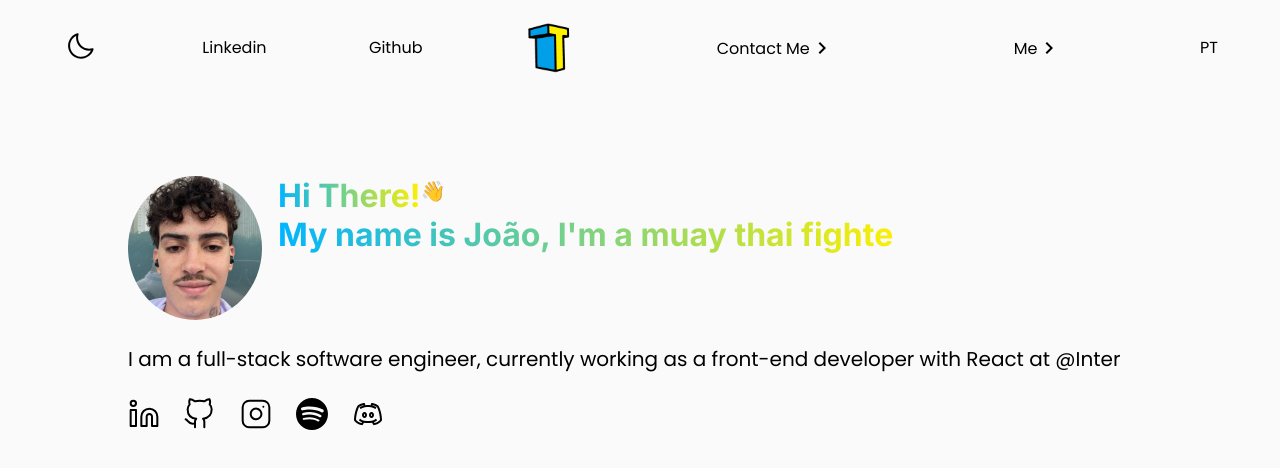
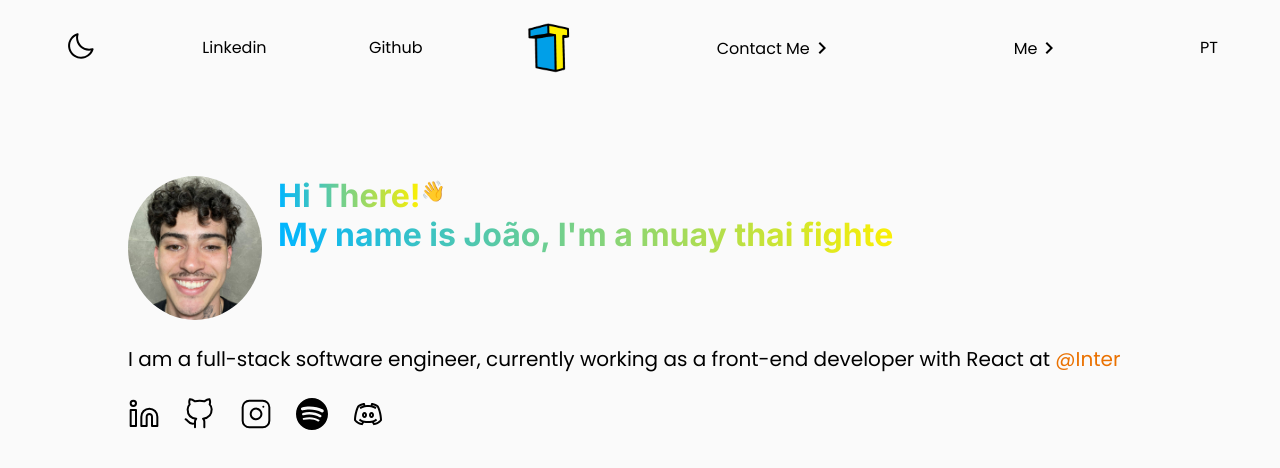
Before and after one commit to txjao/txjao, a React (Vite) app: page / in a window 1280 px wide. Shown: the top 468 px of the page. Built offline with nearby package versions, Linux system fonts and the light colour scheme.

Commit message:
feat: add style and new photo

```diff
--- a/src/Components/Info.tsx
+++ b/src/Components/Info.tsx
@@ -107,6 +107,10 @@ const CompanyLink = styled.a<{ theme: string }>`
   &:hover {
     color: #ea7100;
   }
+
+  @media (max-width: 1440px) {
+    color: #ea7100;
+  }
 `;
 
 
@@ -140,20 +144,20 @@ export function Info() {
     <>
       <Container theme={theme}>
         <div className="lettering-box">
-          <img src='/eu.jpg' onClick={handleEasterEgg} />
+          <img src='/eu-2.jpg' onClick={handleEasterEgg} />
           <Lettering />
         </div>
         <div>
           <p>
             {handleLanguage()}
-            {' '}
+
             <CompanyLink
               theme={theme}
               href="https://inter.co/"
               target="_blank"
               rel="noopener noreferrer"
             >
-              @Inter
+              {' '}@Inter
             </CompanyLink>
 
           </p>
```
Also changed, not shown: public/eu-2.jpg (added).
